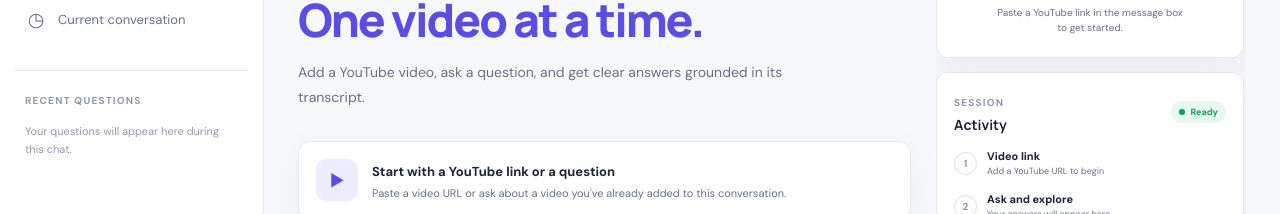
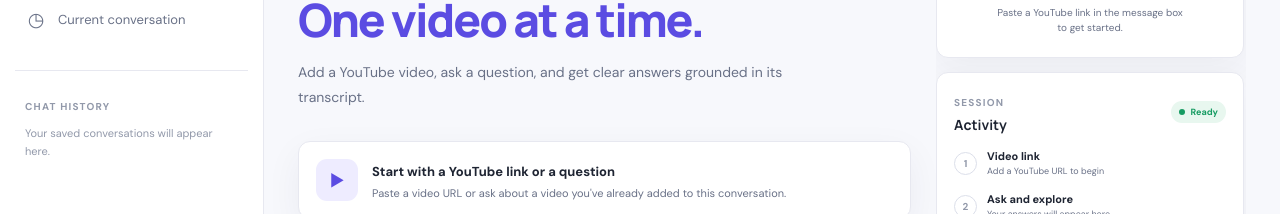
Before and after one commit to NitinRaj2005/VidMind_45, a React (Vite) app in the folder client/: page / in a window 1280 px wide. Shown: the part 261-475 px from the top of the page. Built offline with nearby package versions, Linux system fonts and the light colour scheme.

Commit message:
Add persistent local chat history and conversation switching

```diff
--- a/client/src/App.tsx
+++ b/client/src/App.tsx
@@ -8,6 +8,29 @@ interface Message {
   text: string;
   isUser: boolean;
 }
+
+interface Conversation {
+  threadId: number;
+  title: string;
+  messages: Message[];
+  updatedAt: number;
+}
+
+const HISTORY_KEY = 'vidmind-chat-history';
+
+const loadConversations = (): Conversation[] => {
+  try {
+    const saved = localStorage.getItem(HISTORY_KEY);
+    return saved ? JSON.parse(saved) as Conversation[] : [];
+  } catch {
+    return [];
+  }
+};
+
+const getConversationTitle = (messages: Message[]) => {
+  const firstQuestion = messages.find((message) => message.isUser)?.text || 'New conversation';
+  return firstQuestion.length > 42 ? `${firstQuestion.slice(0, 42).trim()}…` : firstQuestion;
+};
 
 const suggestions = [
   'Summarize this video in simple words',
@@ -21,10 +44,11 @@ const getYouTubeId = (value: string) => {
 };
 
 function App() {
-  const [messages, setMessages] = useState<Message[]>([]);
+  const [conversations, setConversations] = useState<Conversation[]>(loadConversations);
+  const [threadId, setThreadId] = useState<number>(() => conversations[0]?.threadId ?? Date.now());
+  const [messages, setMessages] = useState<Message[]>(() => conversations[0]?.messages ?? []);
   const [inputText, setInputText] = useState('');
   const [isLoading, setIsLoading] = useState(false);
-  const [threadId, setThreadId] = useState<number>(Date.now());
   const [theme, setTheme] = useState<'light' | 'dark'>(() => {
     try {
       return localStorage.getItem('vidmind-theme') === 'dark' ? 'dark' : 'light';
@@ -44,6 +68,26 @@ function App() {
   useEffect(() => {
     messagesEndRef.current?.scrollIntoView({ behavior: 'smooth' });
   }, [messages, isLoading]);
+
+  // Keep a local copy so previous conversations remain available after refresh.
+  useEffect(() => {
+    if (!messages.length) return;
+    const updatedConversation: Conversation = {
+      threadId,
+      title: getConversationTitle(messages),
+      messages,
+      updatedAt: Date.now(),
+    };
+    setConversations((previous) => {
+      const next = [updatedConversation, ...previous.filter((item) => item.threadId !== threadId)]
+        .sort((a, b) => b.updatedAt - a.updatedAt)
+        .slice(0, 30);
+      try { localStorage.setItem(HISTORY_KEY, JSON.stringify(next)); } catch (error) {
+        console.warn('Unable to save VidMind chat history:', error);
+      }
+      return next;
+    });
+  }, [messages, threadId]);
 
   const videoId = useMemo(() => {
     const allText = [...messages.map((message) => message.text), inputText].join(' ');
@@ -100,6 +144,27 @@ function App() {
     inputRef.current?.focus();
   };
 
+  const openConversation = (conversation: Conversation) => {
+    if (isLoading) return;
+    setThreadId(conversation.threadId);
+    setMessages(conversation.messages);
+    setInputText('');
+    setSidebarOpen(false);
+  };
+
+  const deleteConversation = (event: React.MouseEvent<HTMLButtonElement>, id: number) => {
+    event.stopPropagation();
+    const next = conversations.filter((conversation) => conversation.threadId !== id);
+    setConversations(next);
+    try { localStorage.setItem(HISTORY_KEY, JSON.stringify(next)); } catch (error) {
+      console.warn('Unable to update VidMind chat history:', error);
+    }
+    if (threadId === id) {
+      setMessages([]);
+      setThreadId(Date.now());
+    }
+  };
+
   const handleKeyDown = (event: React.KeyboardEvent<HTMLTextAreaElement>) => {
     if (event.key === 'Enter' && !event.shiftKey) {
       event.preventDefault();
@@ -131,12 +196,18 @@ function App() {
             <div className="nav-item nav-static"><span className="nav-icon">◷</span> Current conversation</div>
           </div>
           <div className="recent-section">
-            <span className="nav-caption">Recent questions</span>
-            {recentQuestions.length ? recentQuestions.map((message) => (
-              <button className="recent-item" key={message.id} title={message.text} onClick={() => { setInputText(message.text); inputRef.current?.focus(); setSidebarOpen(false); }}>
-                <span>▢</span><span>{message.text}</span>
-              </button>
-            )) : <p className="sidebar-empty">Your questions will appear here during this chat.</p>}
+            <div className="history-heading">
+              <span className="nav-caption">Chat history</span>
+              {conversations.length > 0 && <span className="history-count">{conversations.length}</span>}
+            </div>
+            {conversations.length ? conversations.map((conversation) => (
+              <div className={`history-entry ${conversation.threadId === threadId ? 'selected' : ''}`} key={conversation.threadId}>
+                <button className="recent-item" title={conversation.title} onClick={() => openConversation(conversation)} disabled={isLoading}>
+                  <span>◷</span><span>{conversation.title}</span>
+                </button>
+                <button className="delete-chat-button" title="Delete conversation" aria-label={`Delete ${conversation.title}`} onClick={(event) => deleteConversation(event, conversation.threadId)}>×</button>
+              </div>
+            )) : <p className="sidebar-empty">Your saved conversations will appear here.</p>}
           </div>
         </div>
 
```
